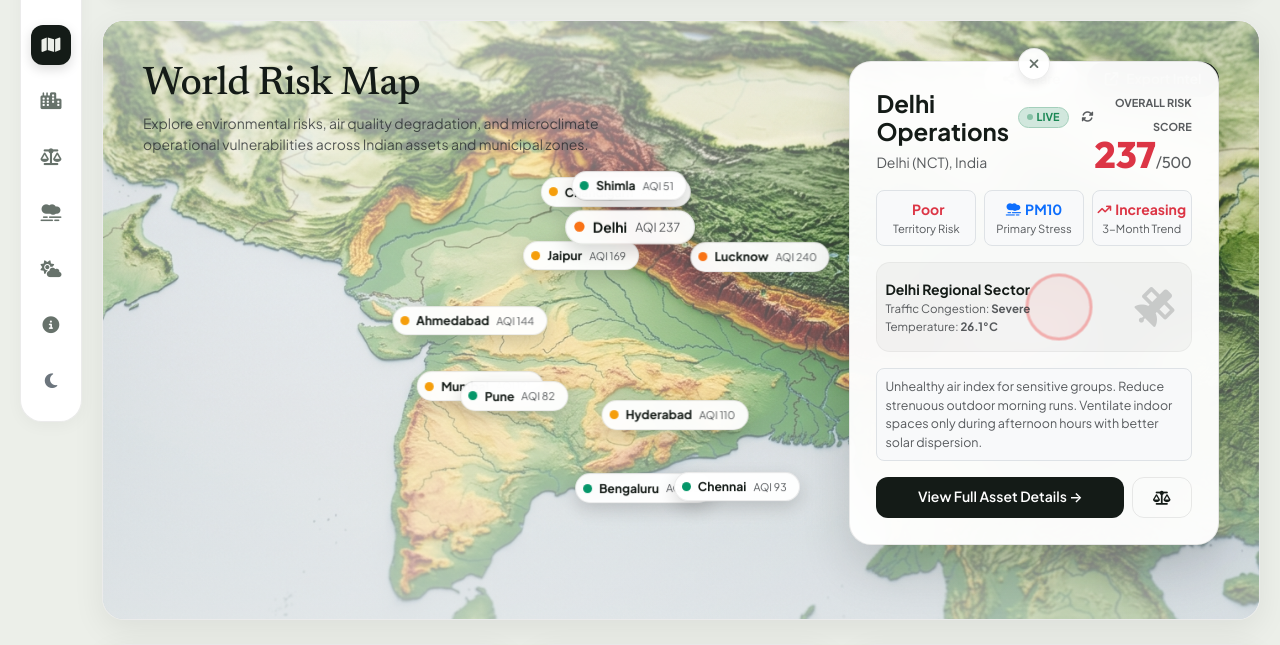
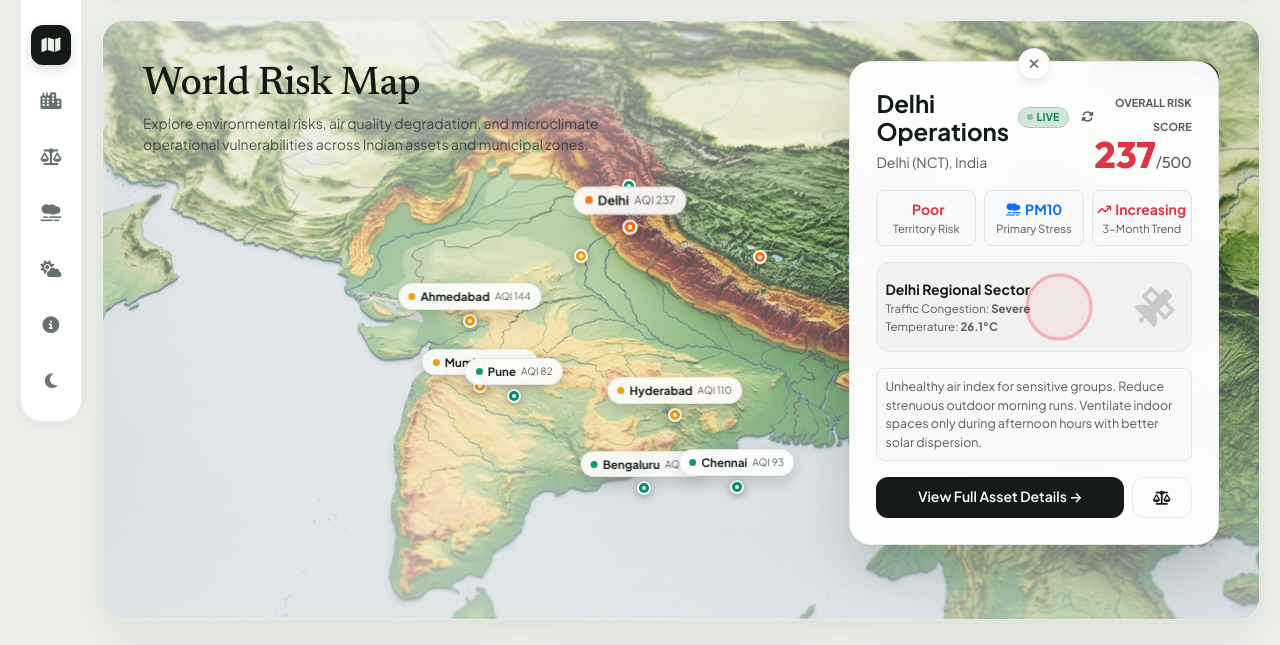
Before and after one commit to rishabhtcodes/EcoPulse, a Django app: page / in a window 1280 px wide. Shown: the part 82-727 px from the top of the page. Run offline with Django 5.2, Linux system fonts and the light colour scheme; data comes from the database, SQL or seed files in the repository.

Commit message:
Eliminate map pin overlap with intelligent beacons, elevation hierarchy, and smooth hover pill expansion

```diff
--- a/dashboard/views.py
+++ b/dashboard/views.py
@@ -140,7 +140,8 @@ def index(request):
             'risk_color': aq.get_risk_color() if aq else '#10b981',
             'score': an.environmental_score if an else 75.0,
             'traffic': aq.traffic_level if aq else 'Moderate',
-            'recommendation': an.recommendation if an else 'Ambient conditions acceptable.'
+            'recommendation': an.recommendation if an else 'Ambient conditions acceptable.',
+            'is_metro': c.is_metro
         }
         city_map_points.append(point)
         top_risk_regions.append(point)
--- a/static/css/custom.css
+++ b/static/css/custom.css
@@ -340,7 +340,7 @@ body {
   color: #141b17;
 }
 
-/* Interactive Map Marker Pins */
+/* Interactive Map Marker Pins - Modern Non-Overlapping Design */
 .map-pins-layer {
   position: absolute;
   inset: 0;
@@ -353,40 +353,84 @@ body {
   transform: translate(-50%, -50%);
   pointer-events: auto;
   cursor: pointer;
-  transition: transform 0.25s cubic-bezier(0.16, 1, 0.3, 1);
+  transition: all 0.2s cubic-bezier(0.16, 1, 0.3, 1);
+  z-index: 10;
 }
 
 .city-map-pin:hover, .city-map-pin.active {
-  transform: translate(-50%, -50%) scale(1.15);
-  z-index: 20;
+  z-index: 50 !important;
+  transform: translate(-50%, -50%) scale(1.1);
 }
 
-.pin-bubble {
-  background: rgba(255, 255, 255, 0.95);
-  backdrop-filter: blur(8px);
-  box-shadow: 0 6px 18px rgba(0, 0, 0, 0.16);
-  border-radius: 30px;
-  padding: 0.3rem 0.75rem 0.3rem 0.45rem;
+/* Base pin is an elegant glowing telemetry node */
+.pin-node {
+  width: 14px;
+  height: 14px;
+  border-radius: 50%;
+  border: 2px solid #ffffff;
+  box-shadow: 0 2px 8px rgba(0, 0, 0, 0.35);
   display: flex;
   align-items: center;
-  gap: 7px;
+  justify-content: center;
+  position: relative;
+  transition: transform 0.2s ease;
+}
+
+[data-bs-theme="dark"] .pin-node {
+  border-color: #0c1411;
+}
+
+/* High-priority metros show clean compact pill by default */
+.pin-bubble {
+  position: absolute;
+  left: 50%;
+  bottom: 18px;
+  transform: translateX(-50%);
+  background: rgba(255, 255, 255, 0.94);
+  backdrop-filter: blur(10px);
+  -webkit-backdrop-filter: blur(10px);
+  box-shadow: 0 6px 18px rgba(0, 0, 0, 0.16);
+  border-radius: 20px;
+  padding: 0.22rem 0.6rem;
+  display: flex;
+  align-items: center;
+  gap: 5px;
   border: 1px solid rgba(0, 0, 0, 0.08);
-  font-size: 0.76rem;
+  font-size: 0.72rem;
   font-weight: 700;
   color: #141b17;
   white-space: nowrap;
+  pointer-events: auto;
+  opacity: 0.95;
+  transition: all 0.2s cubic-bezier(0.16, 1, 0.3, 1);
 }
 
 [data-bs-theme="dark"] .pin-bubble {
-  background: rgba(21, 31, 27, 0.95);
+  background: rgba(18, 28, 23, 0.92);
   color: #f0f4f1;
-  border-color: rgba(255, 255, 255, 0.12);
+  border-color: rgba(255, 255, 255, 0.14);
+  box-shadow: 0 8px 24px rgba(0, 0, 0, 0.5);
+}
+
+/* Non-metro or compact pins expand cleanly on hover */
+.city-map-pin.pin-compact .pin-bubble {
+  opacity: 0;
+  transform: translateX(-50%) translateY(4px);
+  pointer-events: none;
+}
+
+.city-map-pin.pin-compact:hover .pin-bubble,
+.city-map-pin.pin-compact.active .pin-bubble {
+  opacity: 1;
+  transform: translateX(-50%) translateY(0);
+  pointer-events: auto;
 }
 
 .pin-indicator-dot {
-  width: 9px;
-  height: 9px;
+  width: 7px;
+  height: 7px;
   border-radius: 50%;
+  flex-shrink: 0;
 }
 
 .pin-pulse-ring {
@@ -394,8 +438,8 @@ body {
   top: 50%;
   left: 50%;
   transform: translate(-50%, -50%);
-  width: 32px;
-  height: 32px;
+  width: 28px;
+  height: 28px;
   border-radius: 50%;
   pointer-events: none;
   animation: radarWave 2.2s infinite;
--- a/templates/dashboard/index.html
+++ b/templates/dashboard/index.html
@@ -38,7 +38,7 @@
   <!-- Interactive Pin Markers Layer Projected Over Indian Map -->
   <div class="map-pins-layer">
     {% for pt in city_map_points %}
-      <div class="city-map-pin {% if pt.id == selected_city.id %}active{% endif %}"
+      <div class="city-map-pin {% if not pt.is_metro and pt.id != selected_city.id %}pin-compact{% endif %} {% if pt.id == selected_city.id %}active{% endif %}"
            style="top: {{ pt.y }}%; left: {{ pt.x }}%;"
            data-city-id="{{ pt.id }}"
            data-city-name="{{ pt.name }}"
@@ -59,6 +59,12 @@
           <div class="pin-pulse-ring" style="background: {{ pt.risk_color }};"></div>
         {% endif %}
 
+        <!-- Central Telemetry Beacon Node -->
+        <div class="pin-node" style="background-color: {{ pt.risk_color }};">
+          <div style="width: 4px; height: 4px; border-radius: 50%; background: #ffffff;"></div>
+        </div>
+
+        <!-- Telemetry Pill Bubble -->
         <div class="pin-bubble">
           <span class="pin-indicator-dot" style="background-color: {{ pt.risk_color }};"></span>
           <span>{{ pt.name }}</span>
```
